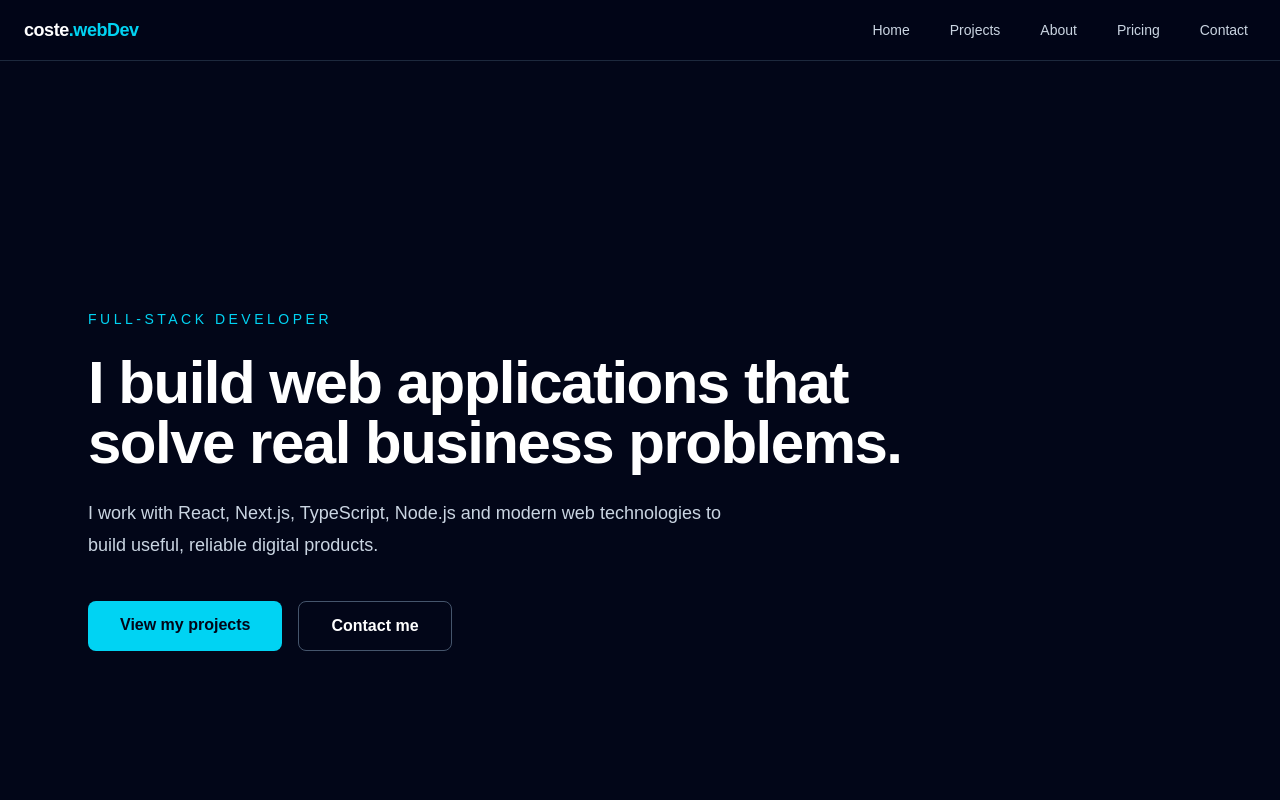
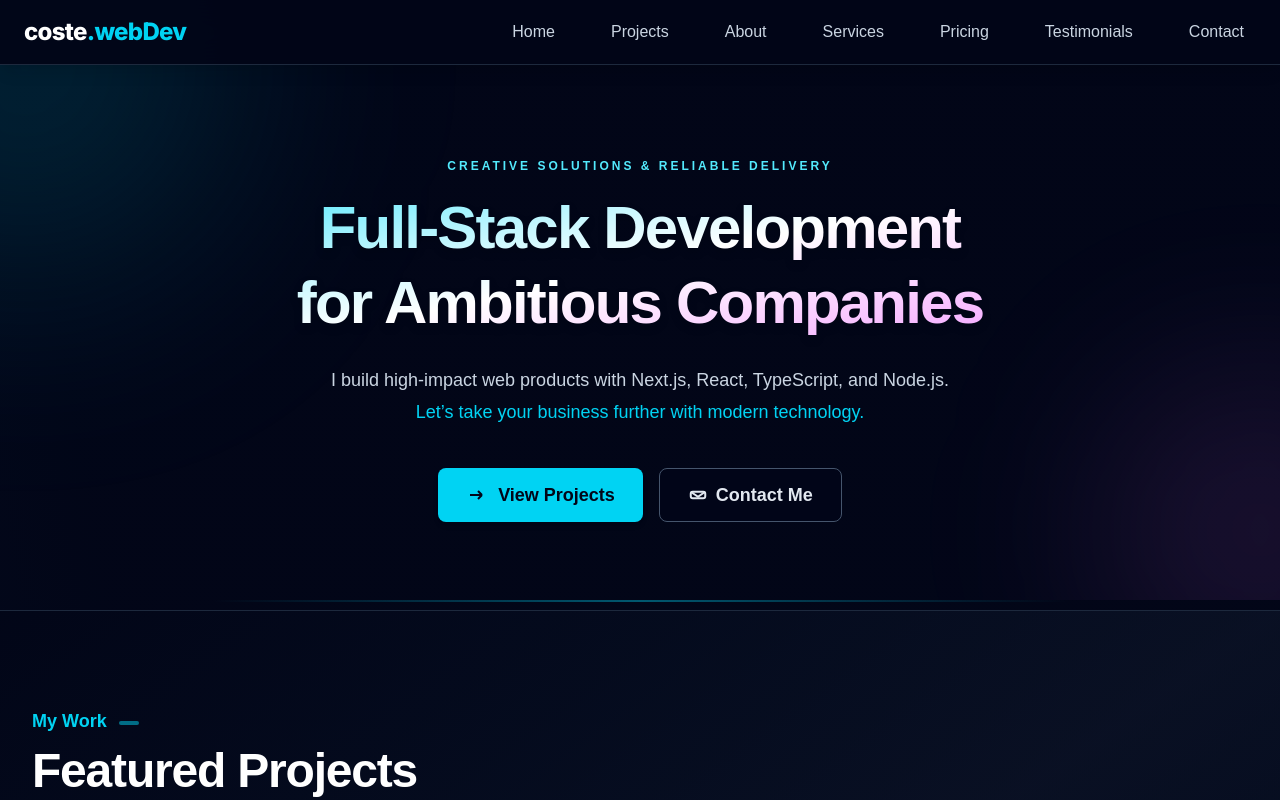
Before and after one commit to ionutpetru4046/business-website, a Next.js app: page / in a window 1280 px wide. Shown: the top 800 px of the page. Built offline with nearby package versions, Linux system fonts and the light colour scheme.

Commit message:
fix copyright year prerender warning

```diff
--- a/app/page.tsx
+++ b/app/page.tsx
@@ -8,15 +8,18 @@ import ServicesSection from "./components/ServiceSection";
 import TestimonialsSection from "./components/TestimonialsSection";
 import ContactForm from "./components/ContactForm";
 
+// Professional Nav Items
 const NAV_ITEMS = [
-  { href: "#", label: "Home" },
+  { href: "#home", label: "Home" },
   { href: "#projects", label: "Projects" },
   { href: "#about", label: "About" },
+  { href: "#services", label: "Services" },
   { href: "#pricing", label: "Pricing" },
+  { href: "#testimonials", label: "Testimonials" },
   { href: "#contact", label: "Contact" },
 ];
 
-// Helper for smooth scrolling
+// Smooth Scroll Handler
 function handleNavClick(e: React.MouseEvent<HTMLAnchorElement>) {
   const href = e.currentTarget.getAttribute("href");
   if (href && href.startsWith("#") && href.length > 1) {
@@ -24,7 +27,6 @@ function handleNavClick(e: React.MouseEvent<HTMLAnchorElement>) {
     const section = document.querySelector(href);
     if (section) {
       (section as HTMLElement).scrollIntoView({ behavior: "smooth" });
-      // Focus the first focusable child inside the section for accessibility
       const focusable = (section as HTMLElement).querySelector<HTMLElement>(
         "a, button, input, [tabindex]:not([tabindex='-1'])"
       );
@@ -37,7 +39,6 @@ export default function Home() {
   const [mobileNavOpen, setMobileNavOpen] = useState(false);
   const mobileMenuRef = useRef<HTMLDivElement>(null);
 
-  // Close menu on navigation or esc press (accessibility)
   useEffect(() => {
     function handler(e: KeyboardEvent) {
       if (e.key === "Escape") setMobileNavOpen(false);
@@ -46,7 +47,6 @@ export default function Home() {
     return () => window.removeEventListener("keydown", handler);
   }, []);
 
-  // Prevent scrolling when mobile menu is open
   useEffect(() => {
     if (mobileNavOpen) {
       document.body.style.overflow = "hidden";
@@ -56,75 +56,72 @@ export default function Home() {
   }, [mobileNavOpen]);
 
   return (
-    <main className="min-h-screen bg-slate-950 text-white overflow-x-hidden">
-      {/* Changed nav to fixed for always on top while scrolling */}
+    <main className="min-h-screen bg-gradient-to-tr from-slate-900 via-slate-950 to-slate-950 text-white overflow-x-hidden transition-colors duration-300">
+
+      {/* Professional Fixed Nav */}
       <nav
-        className="fixed top-0 left-0 z-50 w-full border-b border-slate-800 bg-slate-950/90 backdrop-blur-md"
+        className="fixed top-0 left-0 z-50 w-full bg-slate-950/95 border-b border-slate-800 backdrop-blur-xl shadow-lg"
         aria-label="Main navigation"
       >
-        <div className="flex items-center justify-between px-4 sm:px-6 py-4 max-w-7xl mx-auto">
+        <div className="flex items-center justify-between px-6 py-4 max-w-7xl mx-auto">
           <a
-            href="#"
-            className="text-lg font-bold tracking-tight outline-none focus-visible:ring-2 focus-visible:ring-cyan-400 rounded"
+            href="#home"
+            className="text-2xl font-extrabold tracking-tight focus-visible:ring-2 focus-visible:ring-cyan-400 rounded"
             tabIndex={0}
+            style={{
+              fontFamily: "Inter, sans-serif",
+              letterSpacing: "-.03em",
+            }}
           >
             coste<span className="text-cyan-400">.webDev</span>
           </a>
-
           {/* Desktop nav */}
-          <div className="hidden md:flex items-center gap-6 text-sm text-slate-300">
+          <div className="hidden md:flex items-center gap-8 text-base font-medium text-slate-300">
             {NAV_ITEMS.map((item) => (
               <a
                 key={item.href}
                 href={item.href}
                 onClick={handleNavClick}
-                className="transition hover:text-cyan-400 focus-visible:outline-none focus-visible:ring-2 focus-visible:ring-cyan-400 rounded px-2 py-1"
+                className="transition px-3 py-1 rounded-md hover:text-cyan-400 hover:bg-cyan-400/10 focus-visible:ring-2 focus-visible:ring-cyan-400 outline-none"
                 tabIndex={0}
               >
                 {item.label}
               </a>
             ))}
           </div>
-
-          {/* Hamburger */}
+          {/* Hamburger - Modern animated */}
           <button
             aria-label={mobileNavOpen ? "Close main menu" : "Open main menu"}
             aria-expanded={mobileNavOpen}
             aria-controls="mobile-menu"
-            className="md:hidden relative z-50 focus-visible:outline-none focus-visible:ring-2 focus-visible:ring-cyan-400 rounded p-2"
+            className="md:hidden z-50 focus-visible:ring-2 focus-visible:ring-cyan-400 rounded-lg p-2"
             onClick={() => setMobileNavOpen((o) => !o)}
             type="button"
           >
-            <span className="sr-only">
-              {mobileNavOpen ? "Close menu" : "Open menu"}
-            </span>
-            <div aria-hidden="true" className="h-5 w-5 flex flex-col justify-between">
+            <span className="sr-only">Menu</span>
+            <div className="h-6 w-6 flex flex-col justify-between">
               <span
-                className={`block h-0.5 w-5 bg-white transition-transform duration-200 ${mobileNavOpen ? "rotate-45 translate-y-2" : ""
-                  }`}
-              ></span>
+                className={`block h-0.5 w-6 bg-white transition-all duration-200 ${mobileNavOpen ? "transform rotate-45 translate-y-2" : ""}`}
+              />
               <span
-                className={`block h-0.5 w-5 bg-white transition-all duration-200 ${mobileNavOpen ? "opacity-0" : ""
-                  }`}
-              ></span>
+                className={`block h-0.5 w-6 bg-white transition-all duration-200 ${mobileNavOpen ? "opacity-0" : ""}`}
+              />
               <span
-                className={`block h-0.5 w-5 bg-white transition-transform duration-200 ${mobileNavOpen ? "-rotate-45 -translate-y-2" : ""
-                  }`}
-              ></span>
+                className={`block h-0.5 w-6 bg-white transition-all duration-200 ${mobileNavOpen ? "-rotate-45 -translate-y-2" : ""}`}
+              />
             </div>
           </button>
-
-          {/* Mobile nav menu */}
+          {/* Mobile Nav Menu */}
           <div
             id="mobile-menu"
             ref={mobileMenuRef}
-            className={`fixed inset-y-0 right-0 z-40 flex w-4/5 max-w-xs flex-col bg-slate-950/98 bg-opacity-95 shadow-2xl transition-transform duration-300 md:hidden focus:outline-none ${mobileNavOpen ? "translate-x-0" : "translate-x-full"
-              }`}
+            className={`fixed inset-y-0 right-0 z-40 w-4/5 max-w-xs flex flex-col bg-slate-900/98 shadow-2xl transition-transform duration-300 md:hidden focus:outline-none
+              ${mobileNavOpen ? "translate-x-0" : "translate-x-full"}`}
             tabIndex={-1}
             aria-hidden={!mobileNavOpen}
             role="menu"
           >
-            <nav className="flex flex-col gap-2 mt-24 px-6">
+            <nav className="flex flex-col gap-2 mt-28 px-8">
               {NAV_ITEMS.map((item) => (
                 <a
                   key={item.href}
@@ -133,7 +130,7 @@ export default function Home() {
                     handleNavClick(e);
                     setMobileNavOpen(false);
                   }}
-                  className="block rounded px-4 py-3 text-lg font-medium text-slate-200 transition hover:bg-cyan-400/10 hover:text-cyan-400 focus-visible:outline-none focus-visible:ring-2 focus-visible:ring-cyan-400"
+                  className="block rounded-lg px-4 py-3 text-lg font-semibold text-slate-200 transition hover:bg-cyan-400/10 hover:text-cyan-400 focus-visible:ring-2 focus-visible:ring-cyan-400 outline-none"
                   tabIndex={mobileNavOpen ? 0 : -1}
                   role="menuitem"
                 >
@@ -142,11 +139,10 @@ export default function Home() {
               ))}
             </nav>
           </div>
-          {/* Overlay when mobile menu active */}
+          {/* Mobile overlay */}
           {mobileNavOpen && (
             <button
-              className="fixed inset-0 z-30 bg-black/60 backdrop-blur-sm md:hidden"
-              style={{ cursor: "pointer" }}
+              className="fixed inset-0 z-30 bg-black/50 backdrop-blur-sm md:hidden"
               tabIndex={-1}
               aria-label="Close mobile menu"
               onClick={() => setMobileNavOpen(false)}
@@ -155,97 +151,148 @@ export default function Home() {
         </div>
       </nav>
 
-      {/* Add top padding to offset for fixed nav (py-20 for safety if nav height increases) */}
-      <div className="pt-20">
-        <section className="mx-auto flex min-h-screen max-w-6xl flex-col justify-center px-4 sm:px-6 py-16 sm:py-24">
-          <p className="mb-6 text-sm font-medium uppercase tracking-[0.25em] text-cyan-400 text-center sm:text-left">
-            Full-Stack Developer
+      {/* Homepage Hero */}
+      <section
+        id="home"
+        className="pt-28 lg:pt-32 pb-12 mx-auto max-w-7xl flex flex-col justify-center items-center min-h-[75vh] px-6 relative"
+      >
+        <div className="absolute inset-0 pointer-events-none select-none overflow-hidden">
+          {/* Subtle gradient lights */}
+          <div className="absolute top-[-140px] left-[-180px] w-[410px] h-[410px] bg-cyan-400/15 rounded-full blur-[120px]" />
+          <div className="absolute bottom-[-100px] right-[-150px] w-[340px] h-[340px] bg-fuchsia-400/10 rounded-full blur-[90px]" />
+        </div>
+        <div className="relative z-10 flex flex-col items-center text-center">
+          <span className="mb-4 text-xs font-semibold uppercase tracking-[0.25em] text-cyan-300">
+            Creative Solutions & Reliable Delivery
+          </span>
+          <h1 className="text-4xl sm:text-6xl font-extrabold leading-tight bg-gradient-to-br from-cyan-300 via-white to-fuchsia-300 bg-clip-text text-transparent drop-shadow-lg tracking-[-.03em] max-w-4xl">
+            Full-Stack Development <br className="hidden sm:inline" />for Ambitious Companies
+          </h1>
+          <p className="mt-6 max-w-2xl text-lg text-slate-300 font-medium leading-8">
+            I build high-impact web products with Next.js, React, TypeScript, and Node.js.<br className="hidden md:inline" /> <span className="text-cyan-400">Let’s take your business further with modern technology.</span>
           </p>
-
-          <h1 className="max-w-4xl text-3xl sm:text-4xl font-bold tracking-tight sm:text-6xl text-center sm:text-left">
-            I build web applications that solve real business problems.
-          </h1>
-
-          <p className="mt-6 max-w-2xl text-base sm:text-lg leading-7 sm:leading-8 text-slate-300 text-center sm:text-left">
-            I work with React, Next.js, TypeScript, Node.js and modern web
-            technologies to build useful, reliable digital products.
-          </p>
-
-          <div className="mt-10 flex flex-col sm:flex-row flex-wrap gap-4 justify-center sm:justify-start">
+          <div className="mt-10 flex flex-col sm:flex-row gap-4 justify-center">
             <a
               href="#projects"
               onClick={handleNavClick}
-              className="rounded-lg bg-cyan-400 px-8 py-3 font-semibold text-slate-950 transition hover:bg-cyan-300 focus-visible:outline-none focus-visible:ring-2 focus-visible:ring-cyan-400 min-w-[150px] text-center"
+              className="inline-flex items-center gap-2 px-7 py-3 rounded-lg bg-cyan-400 text-slate-950 font-bold text-lg shadow-md hover:bg-cyan-300 focus-visible:ring-2 focus-visible:ring-cyan-400 transition min-w-[160px] justify-center"
             >
-              View my projects
+              <svg width={20} height={20} fill="none" className="mr-1" viewBox="0 0 20 20"><path stroke="currentColor" strokeWidth={2} d="M4 10h12m0 0-4-4m4 4-4 4" /></svg>
+              View Projects
             </a>
-
             <a
-              href="mailto:your-email@example.com"
-              className="rounded-lg border border-slate-600 px-8 py-3 font-semibold transition hover:border-white focus-visible:outline-none focus-visible:ring-2 focus-visible:ring-cyan-400 min-w-[150px] text-center"
+              href="#contact"
+              onClick={handleNavClick}
+              className="inline-flex items-center gap-2 px-7 py-3 rounded-lg border border-slate-600 bg-slate-950/80 text-slate-200 text-lg font-semibold hover:bg-slate-900 hover:border-cyan-400 transition focus-visible:ring-2 focus-visible:ring-cyan-400 min-w-[160px] justify-center"
             >
-              Contact me
+              <svg width={20} height={20} fill="none" viewBox="0 0 20 20"><path stroke="currentColor" strokeWidth={2} d="M2.75 6.75 10 11.75l7.25-5" /><rect x={2.75} y={6.75} width={14.5} height={6.5} rx={2} stroke="currentColor" strokeWidth={2}/></svg>
+              Contact Me
             </a>
+          </div>
         </div>
       </section>
 
+      {/* Show divider */}
+      <div className="w-full flex justify-center">
+        <span className="h-0.5 rounded bg-gradient-to-r from-transparent via-cyan-400/40 to-transparent w-3/4 md:w-2/3 mb-2" />
+      </div>
+
+      {/* Projects */}
       <section
         id="projects"
-          className="border-t border-slate-800 bg-slate-900/50 px-4 sm:px-6 py-16 sm:py-24"
+        className="relative border-t border-slate-800 bg-gradient-to-br from-slate-950 via-slate-900/60 to-slate-950 px-4 sm:px-8 py-24"
       >
         <div className="mx-auto max-w-7xl">
-            <p className="font-medium text-cyan-400">MY WORK</p>
-
-            <h2 className="mt-3 text-2xl sm:text-3xl font-bold text-white md:text-4xl">
+          <div className="flex items-center gap-3">
+            <span className="text-cyan-400 text-lg font-semibold mb-1">My Work</span>
+            <span className="h-1 w-5 bg-cyan-400/50 rounded-full" />
+          </div>
+          <h2 className="mt-2 text-3xl sm:text-4xl md:text-5xl font-extrabold text-white tracking-tight mb-1">
             Featured Projects
           </h2>
-
-            <p className="mt-4 max-w-2xl leading-7 text-slate-300">
-              A selection of web applications I have built, demonstrating my
-              experience with frontend interfaces, backend APIs, authentication
-              and database integration.
+          <p className="max-w-2xl text-slate-400 leading-7 mb-8">
+            A showcase of applications I’ve built for innovative teams & clients — with pixel-perfect UIs, robust backends, and seamless integration.
           </p>
           <ProjectList />
         </div>
       </section>
 
+      {/* About */}
+      <section id="about" className="border-t border-slate-800 bg-slate-950 px-4 sm:px-8 py-20 relative">
         <AboutSection />
+      </section>
+
+      {/* Services */}
+      <section id="services" className="border-t border-slate-800 bg-slate-900 px-4 sm:px-8 py-20 relative">
         <ServicesSection />
+      </section>
+
+      {/* Testimonials */}
+      <section id="testimonials" className="border-t border-slate-800 bg-gradient-to-br from-slate-950 via-slate-900 to-slate-950 px-4 sm:px-8 py-20">
         <TestimonialsSection />
+      </section>
+
+      {/* Pricing */}
+      <section id="pricing" className="border-t border-slate-800 bg-slate-950 px-4 sm:px-8 py-20">
         <PricingSection />
-        <ContactForm />
+      </section>
 
+      {/* Contact */}
       <section
         id="contact"
-          className="border-t border-slate-800 bg-slate-950 px-4 sm:px-6 py-16 sm:py-24"
+        className="border-t border-slate-800 bg-gradient-to-bl from-slate-950 via-slate-900 to-slate-950 px-4 sm:px-8 py-24"
       >
         <div className="mx-auto max-w-4xl text-center">
-            <p className="font-medium text-cyan-400">GET IN TOUCH</p>
-
-            <h2 className="mt-3 text-2xl sm:text-3xl font-bold text-white md:text-4xl">
-              Have a project in mind?
+          <span className="text-cyan-400 text-lg font-semibold tracking-[.13em] mb-2 block">Let’s Collaborate</span>
+          <h2 className="mt-1 text-3xl sm:text-4xl md:text-5xl font-bold text-white tracking-tight">
+            Ready to build something exceptional?
           </h2>
-
-            <p className="mx-auto mt-5 max-w-2xl leading-7 text-slate-300">
-              I help businesses build modern websites, web applications and custom
-              software. If you have a project or an opportunity to discuss, I
-              would be happy to hear from you.
+          <p className="mt-4 mx-auto max-w-2xl text-lg font-medium text-slate-300 leading-8">
+            Whether you’re a startup ready to launch, a business modernizing, or need technical guidance, I’m here to help. Let’s start a conversation!
           </p>
-
+          <div className="mt-8 flex flex-col sm:flex-row gap-4 justify-center">
             <a
-              href="mailto:YOUR_EMAIL@example.com?subject=Website%20Enquiry"
-              className="mt-8 inline-flex justify-center rounded-lg bg-cyan-400 px-8 py-3 font-semibold text-slate-950 transition hover:bg-cyan-300 focus-visible:outline-none focus-visible:ring-2 focus-visible:ring-cyan-400 min-w-[150px]"
+              href="mailto:YOUR_EMAIL@example.com?subject=Web%20Project%20Enquiry"
+              className="inline-flex items-center justify-center rounded-lg bg-cyan-400 px-8 py-3 font-semibold text-slate-950 text-lg shadow hover:bg-cyan-300 transition focus-visible:ring-2 focus-visible:ring-cyan-400 min-w-[170px]"
             >
-              Contact Me →
+              <svg width={22} height={22} fill="none" viewBox="0 0 22 22" className="mr-2"><path stroke="currentColor" strokeWidth={2} d="M3.75 5.75 11 10.75l7.25-5" /><rect x={3.75} y={5.75} width={14.5} height={8.5} rx={2} stroke="currentColor" strokeWidth={2}/></svg>
+              Email Me
             </a>
-
-            <p className="mt-5 text-sm text-slate-400">
-              Available for full-stack developer opportunities and selected
-              projects.
+            <a
+              href="https://www.linkedin.com"
+              target="_blank"
+              rel="noopener noreferrer"
+              className="inline-flex items-center justify-center rounded-lg border border-slate-700 bg-slate-950/70 px-8 py-3 font-semibold text-slate-200 text-lg hover:bg-slate-900 hover:border-cyan-400 transition focus-visible:ring-2 focus-visible:ring-cyan-400 min-w-[170px]"
+            >
+              <svg width={20} height={20} fill="currentColor" className="mr-2" viewBox="0 0 20 20"><path d="M5 7.75A1.75 1.75 0 1 0 5 4.25a1.75 1.75 0 0 0 0 3.5ZM2.75 8.72c0-.69.56-1.25 1.25-1.25h.02c.69 0 1.25.56 1.25 1.25v7.03c0 .69-.56 1.25-1.25 1.25h-.02a1.25 1.25 0 0 1-1.25-1.25V8.72Zm7.38 0c0-.69.56-1.25 1.25-1.25h.02c.69 0 1.25.56 1.25 1.25v7.03c0 .69-.56 1.25-1.25 1.25h-.02c-.69 0-1.25-.56-1.25-1.25V8.72Zm-4.07 0v7.03h-2.2c-.69 0-1.25-.56-1.25-1.25V8.72c0-.69.56-1.25 1.25-1.25h2.2ZM12.35 15.77h2.21c.69 0 1.25-.56 1.25-1.25V8.72c0-.69-.56-1.25-1.25-1.25h-2.21v8.3Zm2.95-10.5a1.82 1.82 0 0 0-1.822 1.82c0 1.002.82 1.82 1.822 1.82s1.822-.818 1.822-1.82A1.82 1.82 0 0 0 15.3 5.27Z"/></svg>
+              LinkedIn
+            </a>
+          </div>
+          <p className="mt-8 text-slate-400 text-base">
+            Currently available for new full-stack projects & select consulting — let's connect!
           </p>
         </div>
+        <div className="mx-auto max-w-2xl mt-14">
+          <ContactForm />
+        </div>
       </section>
+
+      {/* Footer */}
+      <footer className="pt-8 pb-6 border-t border-slate-900 text-center text-sm text-slate-500 bg-slate-950">
+        <div className="max-w-6xl mx-auto flex flex-col gap-2 items-center justify-center">
+          <span className="font-medium">
+          &copy; 2026 coste<span className="text-cyan-400">.webDev</span>          </span>
+          <div className="text-xs space-x-2">
+            <a href="#home" className="hover:text-cyan-400 transition">Home</a>
+            <span>|</span>
+            <a href="#projects" className="hover:text-cyan-400 transition">Projects</a>
+            <span>|</span>
+            <a href="#about" className="hover:text-cyan-400 transition">About</a>
+            <span>|</span>
+            <a href="#contact" className="hover:text-cyan-400 transition">Contact</a>
           </div>
+        </div>
+      </footer>
     </main>
   );
 }
```
Lines whose indentation alone changed are shown as unchanged.
